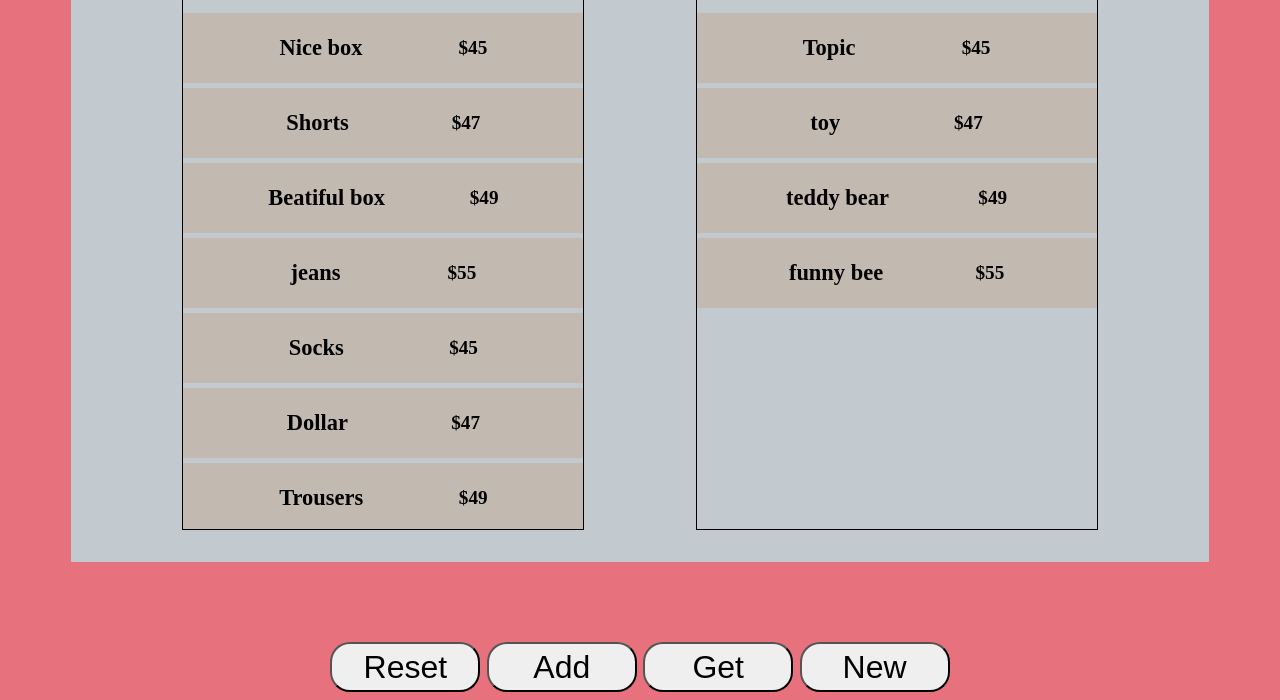
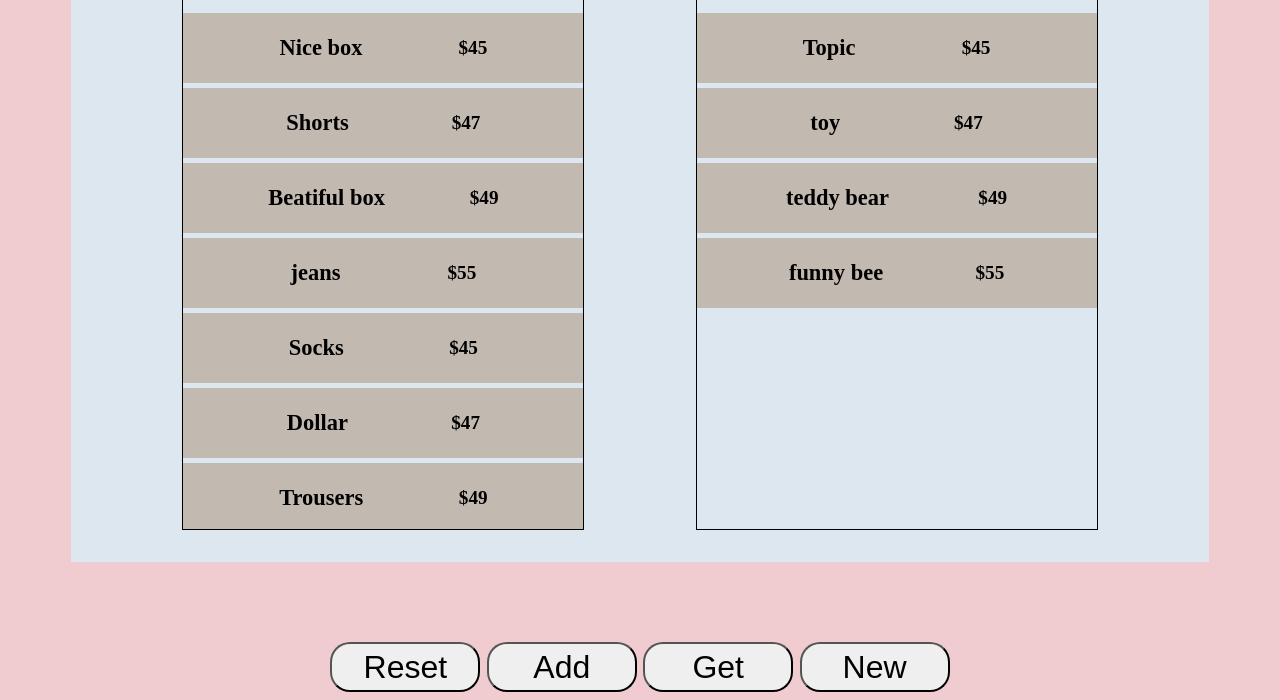
Before and after one commit to DDYunin/Arrange-box, a plain HTML site: page index.html in a window 1280 px wide. Shown: the part 205-905 px from the top of the page. Drawn offline with Linux system fonts and the light colour scheme.

Commit message:
feat: update bacground for container and body

```diff
--- a/style.css
+++ b/style.css
@@ -1,12 +1,12 @@
 body {
-  background: #E7717D;
+  background: #f0ccd1;
 }
 
 .container {
   width: 90%;
   margin: 10vh auto;
   min-height: 70vh;
-  background: #C2CAD0
+  background: #dce7f0
 }
 
 /* Стили, которые потом с помощью js добавить */
```
